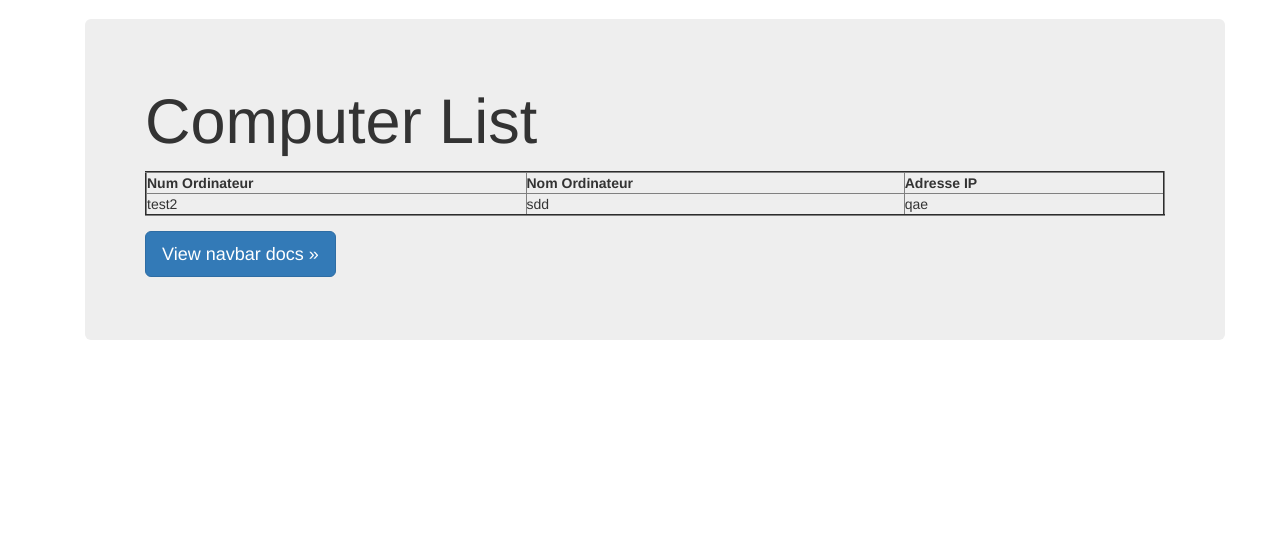
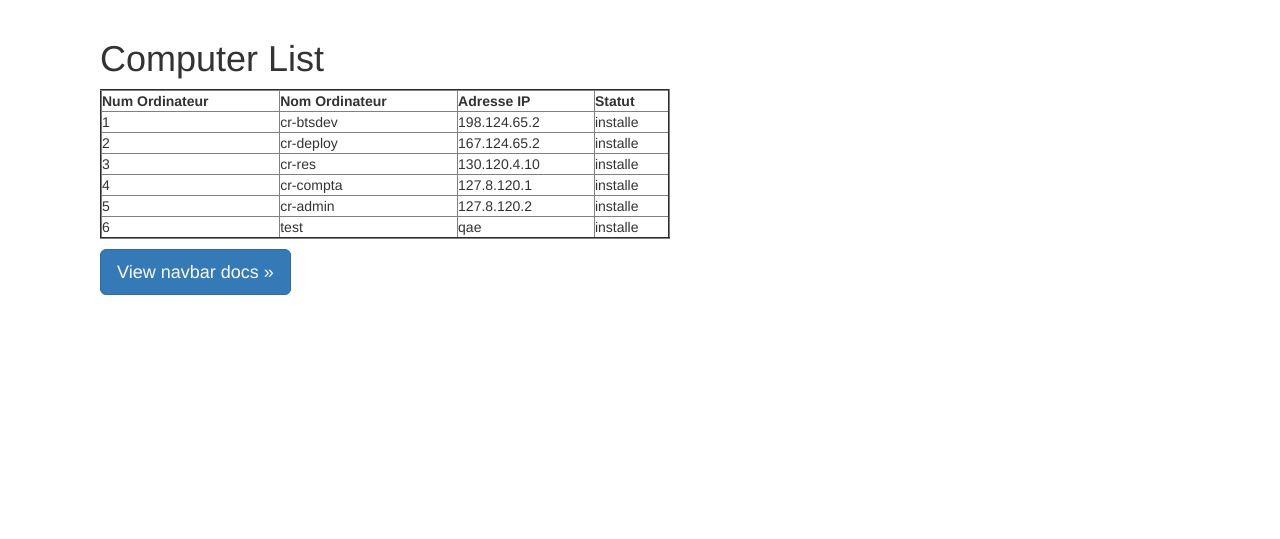
Before and after one commit to leschartreux/hhosd-dj, a Django app: page / in a window 1280 px wide. Shown: the part 51-590 px from the top of the page. Run offline with Django 3.2, Linux system fonts and the light colour scheme; a user stored in the database is signed in; parts of the project's set-up code (start-up, migrations or seed data) failed here and were passed over; some libraries are stand-ins or nearby versions.

Commit message:
Legers paramétrage test

```diff
--- a/src/hhosd-dj/urls.py
+++ b/src/hhosd-dj/urls.py
@@ -26,7 +26,7 @@ urlpatterns = [
     url(r'$^', views.home,name = "home"),
     url(r'^edition',views.edition,name ="edition"),
     url(r'^examination/group',views.exagroup,name = "group"),
-    url(r'^accounts/login/$',auth_views.login),
+    url(r'^accounts/login/$', auth_views.login),
 
 ]
 
--- a/src/website/templates/website/acceuil.html
+++ b/src/website/templates/website/acceuil.html
@@ -2,20 +2,52 @@
 {% block active %}Home{% endblock %}
 {% block active2 %}Home{% endblock %}
 {% block content1 %}
-<div class="jumbotron">
+<div class="container">
 	<h1>Computer List</h1>
     <p>
-    	<table BORDER ="2" style="width:100%" >
+    	<table BORDER ="2" style="width:50%" >
     		<tr>
     			<th>Num Ordinateur</th>
     			<th>Nom Ordinateur</th>
     			<th>Adresse IP</th>
+          		<th>Statut</th>
     		</tr>
    			<tr>
-   				<td>test2</td>
-   				<td>sdd</td>
-    			<td>qae</td>
+   				<td>1</td>
+   				<td>cr-btsdev</td>
+    			<td>198.124.65.2</td>
+          <td>installe</td>
     		</tr>
+        <tr>
+          <td>2</td>
+          <td>cr-deploy</td>
+          <td>167.124.65.2</td>
+          <td>installe</td>
+        </tr>
+        <tr>
+          <td>3</td>
+          <td>cr-res</td>
+          <td>130.120.4.10</td>
+          <td>installe</td>
+        </tr>
+        <tr>
+          <td>4</td>
+          <td>cr-compta</td>
+          <td>127.8.120.1</td>
+          <td>installe</td>
+        </tr>
+        <tr>
+          <td>5</td>
+          <td>cr-admin</td>
+          <td>127.8.120.2</td>
+          <td>installe</td>
+        </tr>
+        <tr>
+          <td>6</td>
+          <td>test</td>
+          <td>qae</td>
+          <td>installe</td>
+        </tr>
     	</table>
    	</p>
 	<p>
--- a/src/website/views.py
+++ b/src/website/views.py
@@ -1,5 +1,6 @@
 from django.shortcuts import render
 from django.contrib.auth.decorators import login_required
+from django.contrib.redirects.models import Redirect
 
 # Create your views here.
 
```
Also changed, not shown: src/db.sqlite3.
